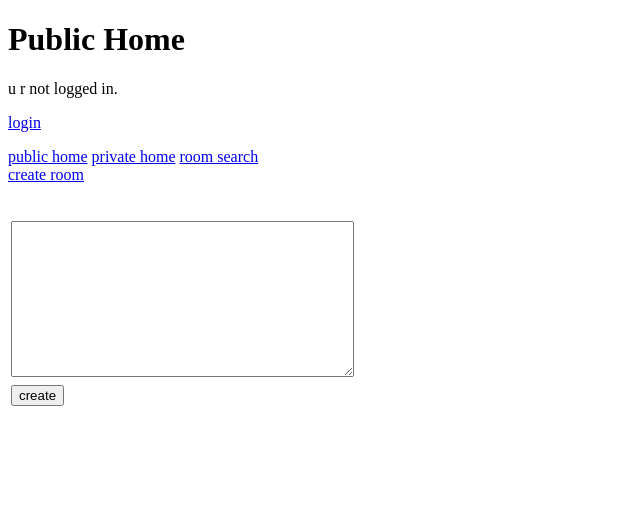
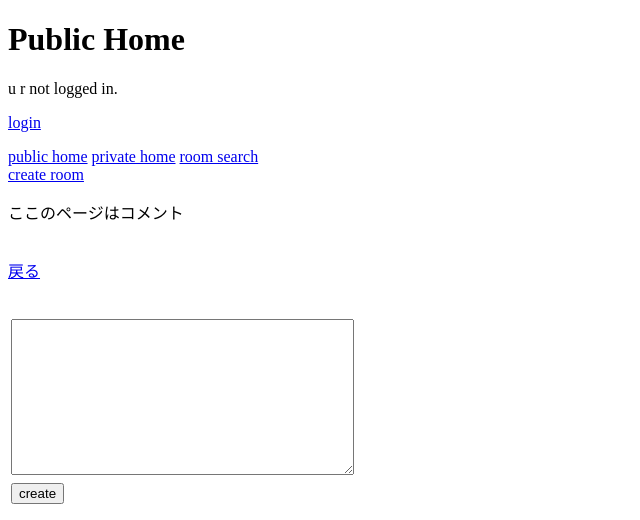
Before and after one commit to s1f10210155/ex4_group11, a Django app: template django/home/templates/home/display_comments.html in a window 1280 px wide. Shown: the top 520 px of the page, without its empty margins (0-640 px from the left). Run offline with Django 4.2, Linux system fonts and the light colour scheme; the template is opened without the code that fills it: values that come from a table or form of the project are taken from there, others are empty; some libraries are stand-ins or nearby versions.

Commit message:
return button

```diff
--- a/django/home/templates/home/display_comments.html
+++ b/django/home/templates/home/display_comments.html
@@ -1,6 +1,9 @@
 {% extends 'home/pub_home.html' %}
 {% block pub_thread %}
 {% load widget_tweaks %}
+<p>ここのページはコメント</p><br>
+<a href="{{request.META.HTTP_REFERER}}">戻る</a>
+
 <table>
     <tr>
         <td>{{ thread.username }}</td>
--- a/django/home/templates/home/display_rooms.html
+++ b/django/home/templates/home/display_rooms.html
@@ -2,8 +2,8 @@
 
 {% block pub_thread %}
 {% load widget_tweaks %}
+<p>ここのページはルーム</p><br>
 {% for room in rooms %}
-
 <div>
     <table>
         <tr>
--- a/django/home/templates/home/display_threads.html
+++ b/django/home/templates/home/display_threads.html
@@ -2,8 +2,10 @@
 
 {% block pub_thread %}
 {% load widget_tweaks %}
+
+<p>ここのページはスレッド</p><br>
+
 {% for thread in threads %}
-
 <div>
     <table>
         <tr>
```
